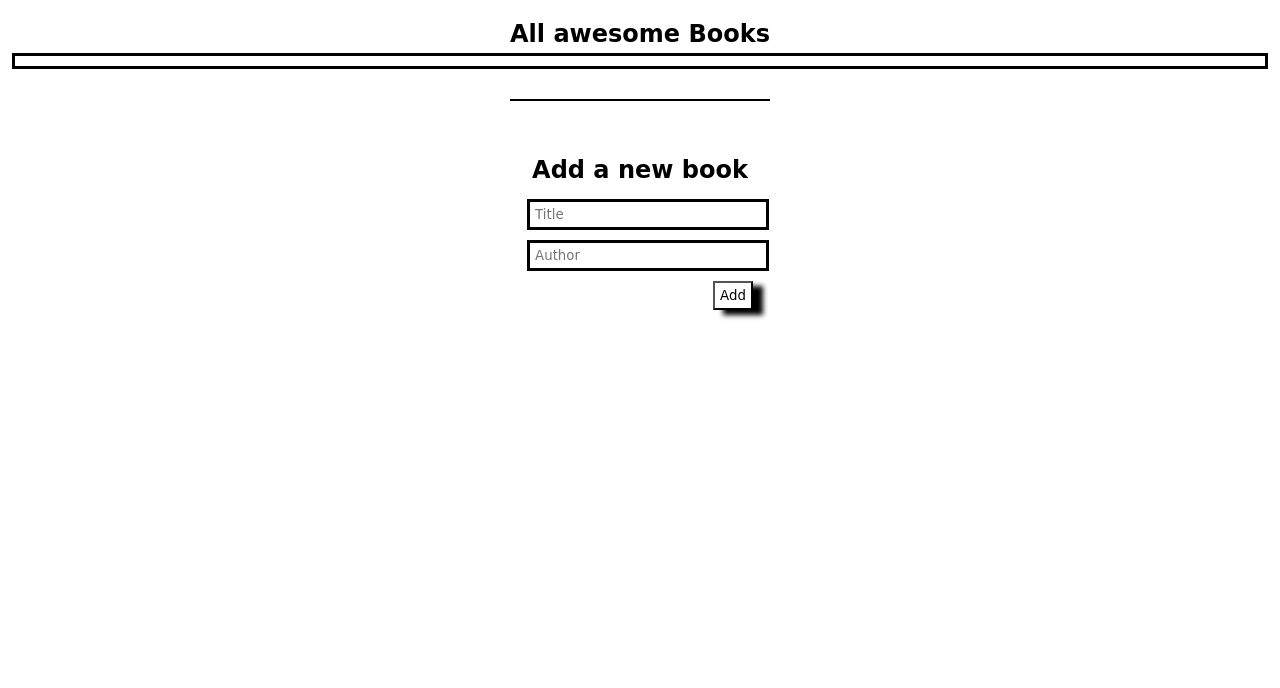
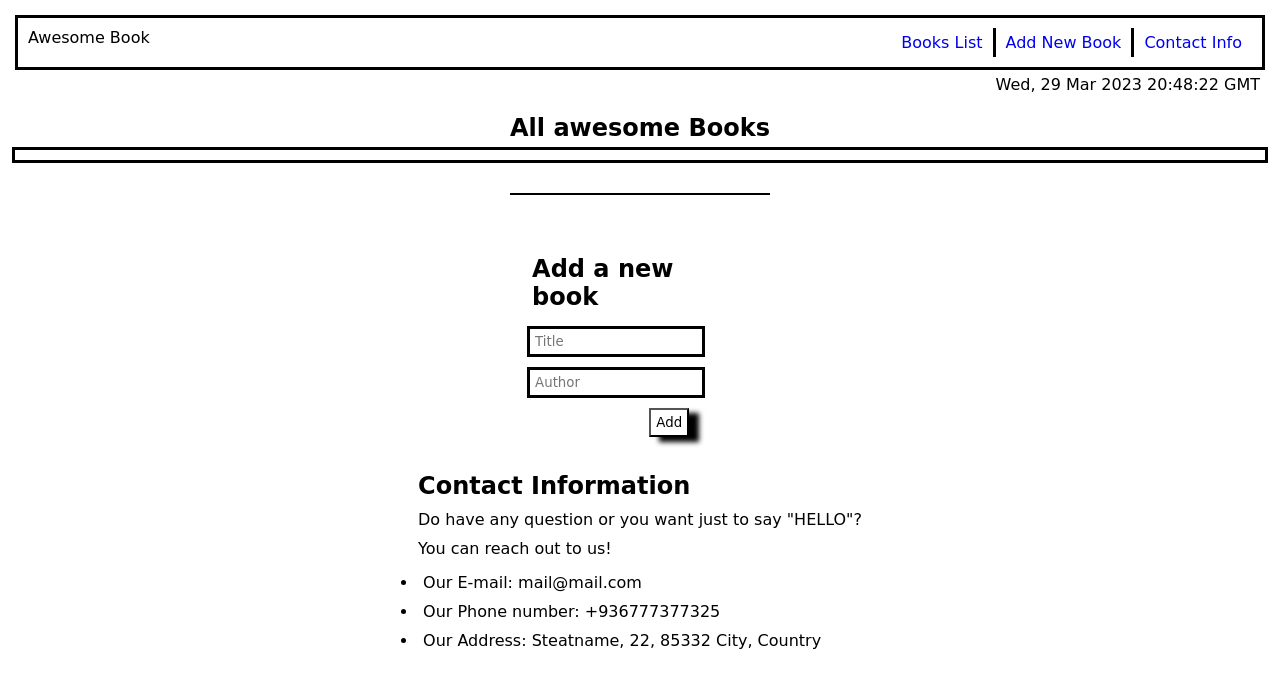
Before and after one commit to Jawad-Nazari/Awsome-book, a website with bundled scripts: page index.html in a window 1280 px wide. Built offline with nearby package versions, Linux system fonts and the light colour scheme.

Commit message:
Added the methods to hide navbar items

```diff
--- a/index.html
+++ b/index.html
@@ -10,14 +10,26 @@
 </head>
 
 <body>
-  <section>
+  <nav>
+    <div class="navbar">
+      <p>Awesome Book</p>
+      <ul class="navbarItems">
+        <li><a href="#" id="booksLink"> Books List</a></li>
+        <li class="book-menu"><a href="#" id="addBooksLink"> Add New Book</a></li>
+        <li><a href="#" id="contactLink"> Contact Info</a></li>
+      </ul>
+
+    </div>
+    <p id="currentTime"></p>
+  </nav>
+  <section id="books" data-section="books">
     <h2>All awesome Books</h2>
     <div class="book-list">
       <!-- Awesome Books are added here -->
     </div>
 
     <hr class="black-line">
-
+    <div id="addBook">
       <form id="form">
 
         <div class="inputs">
@@ -29,6 +41,22 @@
 
 
       </form>
+    </div>
+
+  </section>
+  <section class="contact" data-section="contact">
+    <div id="contact">
+      <h2>Contact Information</h2>
+      <p>Do have any question or you want just to say "HELLO"?</p>
+      <p>You can reach out to us!</p>
+      <ul>
+        <li>Our E-mail: mail@mail.com</li>
+        <li>Our Phone number: +936777377325</li>
+        <li>Our Address: Steatname, 22, 85332 City, Country</li>
+      </ul>
+
+    </div>
+
   </section>
 
   <script src="index.js" type="module"></script>
--- a/index.js
+++ b/index.js
@@ -1,4 +1,7 @@
 import Book from './list.js';
+
+const date = new Date();
+document.getElementById("currentTime").innerHTML = date.toUTCString();
 
 class BookList {
   constructor() {
@@ -7,6 +10,18 @@ class BookList {
     this.form = document.getElementById('form');
     this.form.addEventListener('submit', this.addNewBook.bind(this));
     this.container.addEventListener('click', this.removeBook.bind(this));
+
+    this.bookLink = document.getElementById('booksLink');
+    this.addBooksLink = document.getElementById('addBooksLink');
+    this.contactLink = document.getElementById('contactLink');
+    this.booksSection = document.getElementById('books');
+    this.addBookSection = document.getElementById('addBook');
+    this.contactSection = document.querySelector('.contact');
+
+    this.bookLink.addEventListener('click', () => this.showBooksSection());
+    this.addBooksLink.addEventListener('click', () => this.showAddBookSection());
+    this.contactLink.addEventListener('click', () => this.showContactSection());
+
     this.displayBooks();
   }
 
@@ -28,6 +43,33 @@ class BookList {
       this.updateData();
       this.displayBooks();
     }
+  }
+
+  showBooksSection() {
+    this.bookLink.classList.add('active');
+    this.addBooksLink.classList.remove('active');
+    this.contactLink.classList.remove('active');
+    this.booksSection.parentElement.nextElementSibling.style.display = 'block';
+    this.addBookSection.style.display = 'none';
+    this.contactSection.style.display = 'none';
+  }
+
+  showAddBookSection() {
+    this.bookLink.classList.remove('active');
+    this.addBooksLink.classList.add('active');
+    this.contactLink.classList.remove('active');
+    this.booksSection.parentElement.nextElementSibling.style.display = 'none';
+    this.addBookSection.style.display = 'block';
+    this.contactSection.style.display = 'none';
+  }
+
+  showContactSection() {
+    this.bookLink.classList.remove('active');
+    this.addBooksLink.classList.remove('active');
+    this.contactLink.classList.add('active');
+    this.booksSection.parentElement.nextElementSibling.style.display = 'none';
+    this.addBookSection.style.display = 'none';
+    this.contactSection.style.display = 'block';
   }
 
   addBookHtml() {
@@ -52,4 +94,3 @@ class BookList {
 }
 
 const bookList = new BookList();
-bookList();
--- a/style.css
+++ b/style.css
@@ -6,6 +6,32 @@
 
 body {
   margin: 0 auto;
+}
+
+.navbar {
+  display: flex;
+  justify-content: space-between;
+  border: 3px solid black;
+}
+
+.navbarItems {
+  display: flex;
+  justify-content: space-between;
+  list-style-type: none;
+
+}
+
+a {
+  text-decoration: none;
+}
+
+.book-menu {
+  border-left: 3px solid black;
+  border-right: 3px solid black;
+}
+
+#currentTime {
+  text-align-last: right;
 }
 
 section {
```
Lines whose indentation alone changed are shown as unchanged.
